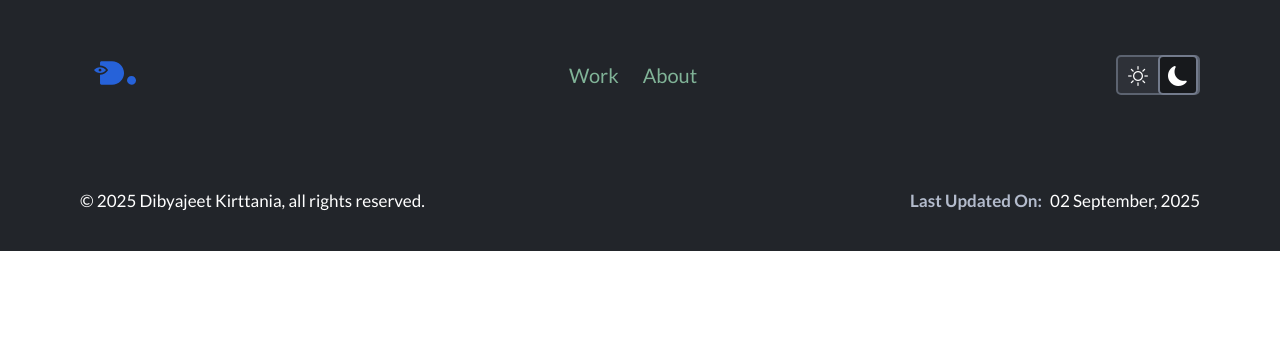
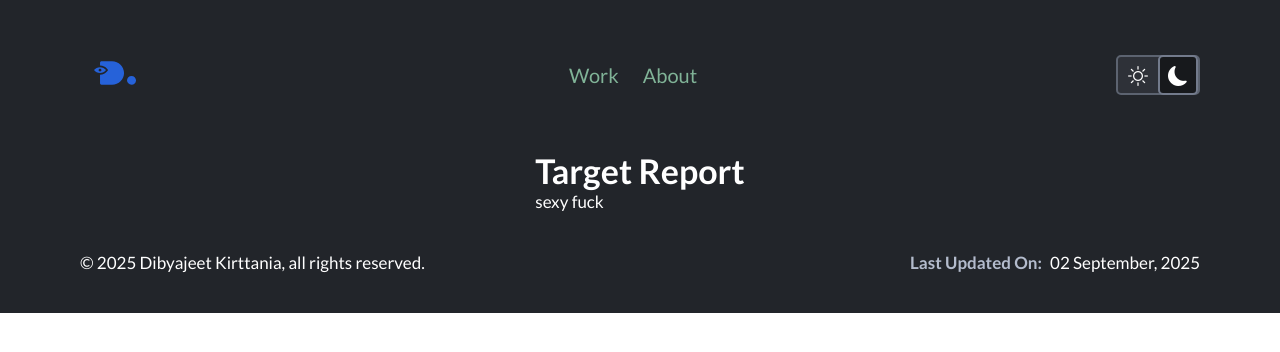
Before and after one commit to dibyajeetk/react-convert-dibyajeet-dot-in, a React (Vite) app: page /target-report in a window 1280 px wide. Shown: the top 352 px of the page. Built offline with nearby package versions, Linux system fonts and the light colour scheme.

Commit message:
Feat: started working on the projects page, making accordion component

```diff
--- a/src/App.jsx
+++ b/src/App.jsx
@@ -1,6 +1,7 @@
 import "./css/App.css";
 import About from "./pages/About";
 import Home from "./pages/Home";
+import TargetReport from "./pages/projects/TargetReport";
 import NavBar from "./components/NavBar";
 import Footer from "./components/Footer";
 import { Routes, Route } from "react-router-dom";
@@ -15,6 +16,7 @@ function App() {
         <Routes>
           <Route path="/" element={<Home />} />
           <Route path="/about" element={<About />} />
+          <Route path="/target-report" element={<TargetReport />} />
         </Routes>
       </main>
       <Footer />
--- /dev/null
+++ b/src/components/Accordion.jsx
@@ -0,0 +1,19 @@
+import "../css/Accordion.css";
+import { useState } from "react";
+
+function Accordion({ title, children }) {
+  const [isOpen, setIsOpen] = useState(false);
+
+  const toggleAccordion = () => {
+    setIsOpen(!isOpen);
+  };
+  return (
+    <div className="accordion" onClick={toggleAccordion}>
+      <div className="header">
+        <p>{title}</p>
+      </div>
+    </div>
+  );
+}
+
+export default Accordion;
--- a/src/css/About.css
+++ b/src/css/About.css
@@ -52,8 +52,8 @@
   display: flex;
   gap: var(--spacing-xs);
   background-color: transparent;
-  border: 2px solid var(--brand-blue-500);
-  color: hsla(0, 0%, 100%, 1);
+  border: 2px solid var(--brand-blue-600);
+  color: var(--text-color-primary);
   padding: 0.5rem 1rem;
   font-family: "Lato", sans-serif;
   font-size: var(--font-size-m);
--- a/src/pages/About.jsx
+++ b/src/pages/About.jsx
@@ -28,7 +28,7 @@ function About() {
           <div className="buttons-container">
             <button className="secondary-button">
               <i class="bi bi-box-arrow-in-down"></i>
-              <p>resume</p>
+              <span>resume</span>
             </button>
             <button className="secondary-button">
               <i className="bi bi-linkedin"></i>
@@ -56,7 +56,7 @@ function About() {
               alt="Off-road trail exploration at Burundi Dam at Jharkhand, India"
             />
             <p className="caption">
-              Off-road trail exploration at Burundi Dam at Jharkhand, India
+              Off-road trail exploration at Burundi Dam. Jharkhand, India
             </p>
           </div>
           <div className="frames">
--- a/src/pages/Home.jsx
+++ b/src/pages/Home.jsx
@@ -1,5 +1,6 @@
 import "../css/Home.css";
 import ProjectCard from "../components/ProjectCard";
+import { Link } from "react-router-dom";
 
 function Home() {
   const projects = [
@@ -8,12 +9,14 @@ function Home() {
       title: "Admin Settings Redesign",
       desc: "My approach to the settings experience for Recruit CRM",
       tags: ["Visual Design", "UI", "UX"],
+      path: "/targe",
     },
     {
       id: 2,
       title: "Target Report - for Recruit CRM",
       desc: "A comprehensive Report module for Recruitment Leaders to assess productivity.",
       tags: ["Product Design"],
+      path: "/target-report",
     },
   ];
   return (
@@ -40,12 +43,18 @@ function Home() {
       </div>
       <div className="project-grid">
         {projects.map((project) => (
-          <ProjectCard
+          <Link
             key={project.id}
-            title={project.title}
-            desc={project.desc}
-            tags={project.tags}
-          />
+            to={project.path}
+            style={{ textDecoration: "none", color: "inherit" }}
+          >
+            <ProjectCard
+              key={project.id}
+              title={project.title}
+              desc={project.desc}
+              tags={project.tags}
+            />
+          </Link>
         ))}
       </div>
     </>
--- /dev/null
+++ b/src/pages/projects/TargetReport.jsx
@@ -0,0 +1,11 @@
+import Accordion from "../../components/Accordion";
+function TargetReport() {
+  return (
+    <div>
+      <h1>Target Report</h1>
+      <Accordion title="sexy fuck" />
+    </div>
+  );
+}
+
+export default TargetReport;
```
Also changed, not shown: src/css/Accordion.css (added).
